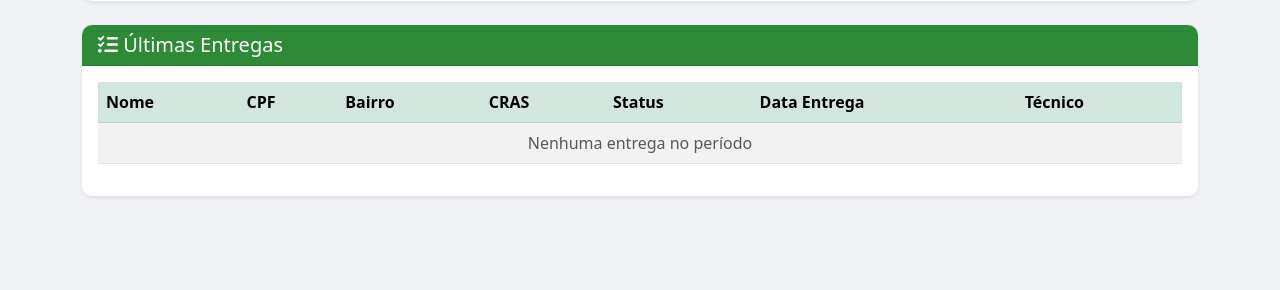
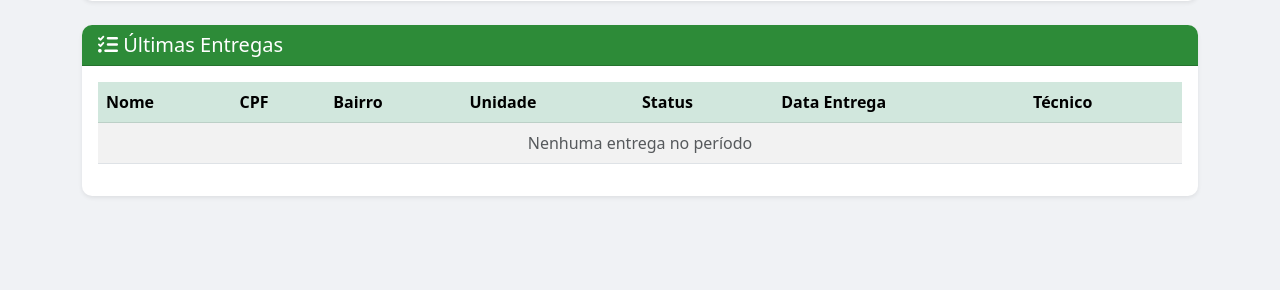
Before and after one commit to vigilanciasocioassistencialjp-maker/sistema-beneficios-semasf, a Flask app: page /relatorio in a window 1280 px wide. Shown: the part 1115-1405 px from the top of the page. Run offline with Flask 3, Linux system fonts and the light colour scheme; the visitor is signed in with stand-in values (Sample User, id 1); data that the repository does not hold is empty; some libraries are stand-ins or nearby versions.

Commit message:
Add files via upload

```diff
--- a/app.py
+++ b/app.py
@@ -1669,12 +1669,18 @@ def relatorio():
         SELECT s.nome,
                s.cpf,
                s.bairro,
-               s.cras,
+               CASE
+                   WHEN u_esc.perfil = 'creas'            THEN 'CREAS'
+                   WHEN u_esc.perfil = 'cras_volante'      THEN 'EQUIPE VOLANTE'
+                   WHEN u_esc.perfil IN ('admin','gestor') THEN 'ADMINISTRAÇÃO'
+                   ELSE COALESCE(u_esc.cras, s.cras, 'Não informado')
+               END AS unidade,
                s.status,
                s.data_entrega,
-               COALESCE(u.nome, s.tecnico_entrega) as tecnico
+               COALESCE(u_ent.nome, s.tecnico_entrega) as tecnico
         FROM solicitacoes s
-        LEFT JOIN usuarios u ON s.tecnico_entrega = u.usuario
+        LEFT JOIN usuarios u_esc ON s.tecnico = u_esc.usuario
+        LEFT JOIN usuarios u_ent ON s.tecnico_entrega = u_ent.usuario
         WHERE s.status IN ('Entregue', 'Ausente')
           AND (s.data_solicitacao LIKE %s OR s.data_entrega LIKE %s OR s.data_entrega LIKE %s)
         ORDER BY s.id DESC
--- a/templates/relatorio.html
+++ b/templates/relatorio.html
@@ -88,7 +88,7 @@
                 <table class="table table-sm table-hover">
                     <thead class="table-light">
                         <tr>
-                            <th>Nome</th><th>CPF</th><th>Bairro</th><th>CRAS</th>
+                            <th>Nome</th><th>CPF</th><th>Bairro</th><th>Unidade</th>
                             <th>Status</th><th>Técnico</th><th>Ação</th>
                         </tr>
                     </thead>
@@ -252,7 +252,7 @@
                             <th>Nome</th>
                             <th>CPF</th>
                             <th>Bairro</th>
-                            <th>CRAS</th>
+                            <th>Unidade</th>
                             <th>Status</th>
                             <th>Data Entrega</th>
                             <th>Técnico</th>
```
